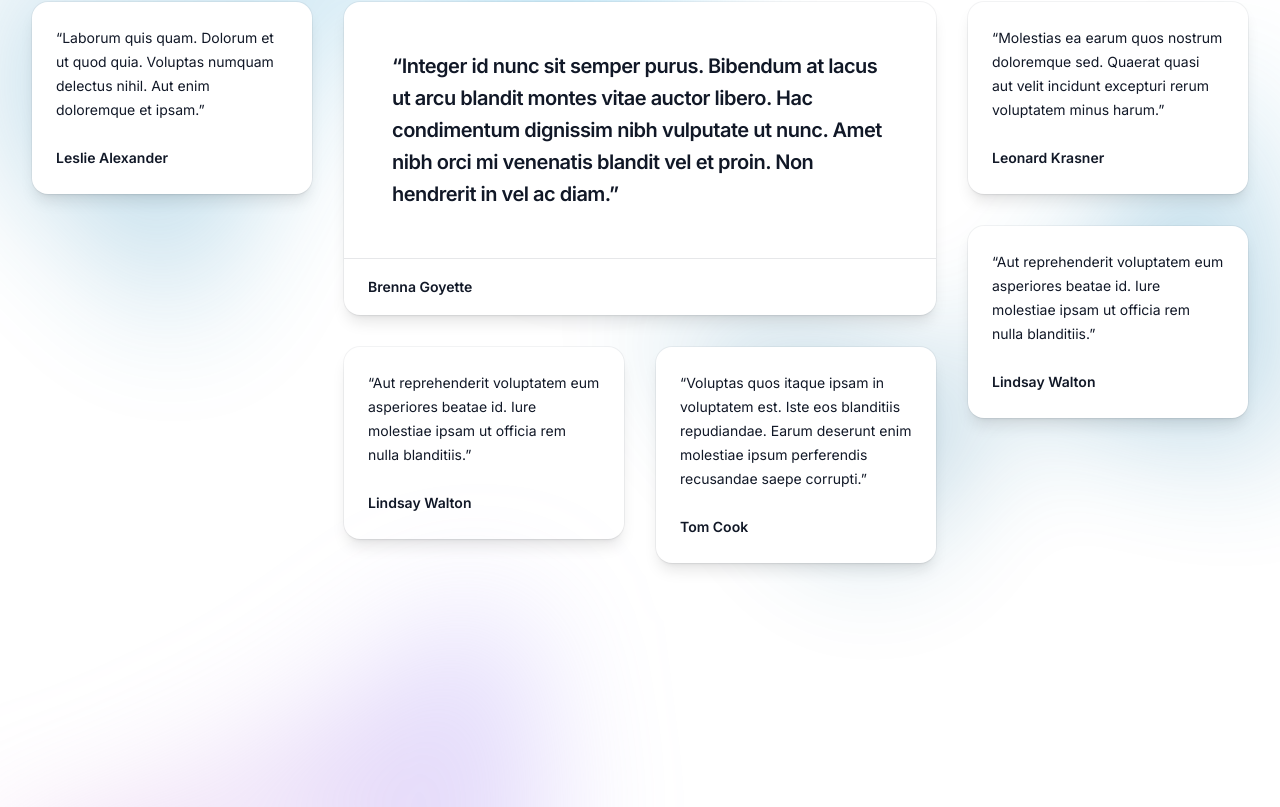
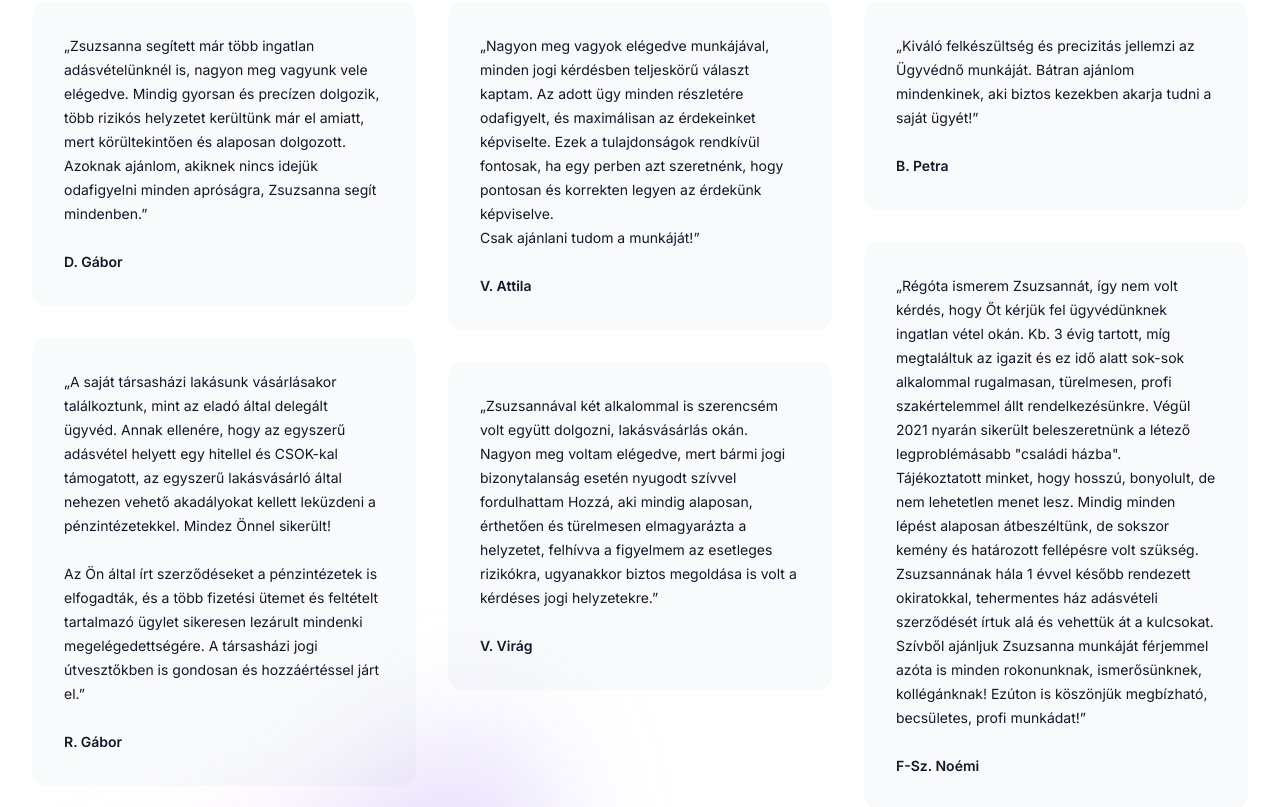
Before and after one commit to gabordobrei/drkormos.hu, a Next.js app: page /rolam in a window 1280 px wide. Shown: the part 1273-2080 px from the top of the page. Built offline with nearby package versions, Linux system fonts and the light colour scheme.

Commit message:
Change testimonies design to fit larges content

```diff
--- a/src/app/page.tsx
+++ b/src/app/page.tsx
@@ -141,7 +141,7 @@ function Testimonies() {
             {/*  alt=""*/}
             {/*/>*/}
             <div className="mt-4 flex items-center justify-center space-x-3 text-base">
-              <div className="font-semibold text-gray-900">Ingatlan ügyes ügyfél</div>
+              <div className="font-semibold text-gray-900">D. Gábor</div>
               {/*<svg viewBox="0 0 2 2" width={3} height={3} aria-hidden="true" className="fill-gray-900">*/}
               {/*  <circle cx={1} cy={1} r={1} />*/}
               {/*</svg>*/}
--- a/src/app/rolam/page.tsx
+++ b/src/app/rolam/page.tsx
@@ -59,140 +59,131 @@ function Hero() {
 }
 
 function Testimonies() {
-  const featuredTestimonial = {
-    body: 'Integer id nunc sit semper purus. Bibendum at lacus ut arcu blandit montes vitae auctor libero. Hac condimentum dignissim nibh vulputate ut nunc. Amet nibh orci mi venenatis blandit vel et proin. Non hendrerit in vel ac diam.',
+  const testimonials = [
+    {
+      body: (
+        <p>
+          „Zsuzsanna segített már több ingatlan adásvételünknél is, nagyon meg vagyunk vele elégedve. Mindig gyorsan és
+          precízen dolgozik, több rizikós helyzetet kerültünk már el amiatt, mert körültekintően és alaposan dolgozott.
+          Azoknak ajánlom, akiknek nincs idejük odafigyelni minden apróságra, Zsuzsanna segít mindenben.”
+        </p>
+      ),
       author: {
-      name: 'Brenna Goyette'
-    }
-  };
-  const testimonials = [
-    [
-      [
-        {
-          body: 'Laborum quis quam. Dolorum et ut quod quia. Voluptas numquam delectus nihil. Aut enim doloremque et ipsam.',
-          author: {
-            name: 'Leslie Alexander'
-          }
-        }
-        // More testimonials...
-      ],
-      [
-        {
-          body: 'Aut reprehenderit voluptatem eum asperiores beatae id. Iure molestiae ipsam ut officia rem nulla blanditiis.',
-          author: {
-            name: 'Lindsay Walton'
-          }
-        }
-        // More testimonials...
-      ]
-    ],
-    [
-      [
-        {
-          body: 'Voluptas quos itaque ipsam in voluptatem est. Iste eos blanditiis repudiandae. Earum deserunt enim molestiae ipsum perferendis recusandae saepe corrupti.',
-          author: {
-            name: 'Tom Cook'
-          }
-        }
-        // More testimonials...
-      ],
-      [
-        {
-          body: 'Molestias ea earum quos nostrum doloremque sed. Quaerat quasi aut velit incidunt excepturi rerum voluptatem minus harum.',
-          author: {
-            name: 'Leonard Krasner'
+        name: 'D. Gábor'
       }
     },
     {
-          body: 'Aut reprehenderit voluptatem eum asperiores beatae id. Iure molestiae ipsam ut officia rem nulla blanditiis.',
+      body: (
+        <>
+          <p>
+            „A saját társasházi lakásunk vásárlásakor találkoztunk, mint az eladó által delegált ügyvéd. Annak ellenére,
+            hogy az egyszerű adásvétel helyett egy hitellel és CSOK-kal támogatott, az egyszerű lakásvásárló által
+            nehezen vehető akadályokat kellett leküzdeni a pénzintézetekkel. Mindez Önnel sikerült!
+          </p>
+          <br />
+          <p>
+            Az Ön által írt szerződéseket a pénzintézetek is elfogadták, és a több fizetési ütemet és feltételt
+            tartalmazó ügylet sikeresen lezárult mindenki megelégedettségére. A társasházi jogi útvesztőkben is gondosan
+            és hozzáértéssel járt el.”
+          </p>
+        </>
+      ),
       author: {
-            name: 'Lindsay Walton'
+        name: 'R. Gábor'
+      }
+    },
+    {
+      body: (
+        <>
+          <p>
+            „Nagyon meg vagyok elégedve munkájával, minden jogi kérdésben teljeskörű választ kaptam. Az adott ügy minden
+            részletére odafigyelt, és maximálisan az érdekeinket képviselte. Ezek a tulajdonságok rendkívül fontosak, ha
+            egy perben azt szeretnénk, hogy pontosan és korrekten legyen az érdekünk képviselve.
+          </p>
+          <p>Csak ajánlani tudom a munkáját!”</p>
+        </>
+      ),
+      author: {
+        name: 'V. Attila'
+      }
+    },
+    {
+      body: (
+        <>
+          <p>„Zsuzsannával két alkalommal is szerencsém volt együtt dolgozni, lakásvásárlás okán.</p>
+          <p>
+            Nagyon meg voltam elégedve, mert bármi jogi bizonytalanság esetén nyugodt szívvel fordulhattam Hozzá, aki
+            mindig alaposan, érthetően és türelmesen elmagyarázta a helyzetet, felhívva a figyelmem az esetleges
+            rizikókra, ugyanakkor biztos megoldása is volt a kérdéses jogi helyzetekre.”
+          </p>
+        </>
+      ),
+      author: {
+        name: 'V. Virág'
+      }
+    },
+    {
+      body: (
+        <p>
+          „Kiváló felkészültség és precizitás jellemzi az Ügyvédnő munkáját. Bátran ajánlom mindenkinek, aki biztos
+          kezekben akarja tudni a saját ügyét!”
+        </p>
+      ),
+      author: {
+        name: 'B. Petra'
+      }
+    },
+    {
+      body: (
+        <>
+          <p>
+            „Régóta ismerem Zsuzsannát, így nem volt kérdés, hogy Őt kérjük fel ügyvédünknek ingatlan vétel okán. Kb. 3
+            évig tartott, míg megtaláltuk az igazit és ez idő alatt sok-sok alkalommal rugalmasan, türelmesen, profi
+            szakértelemmel állt rendelkezésünkre. Végül 2021 nyarán sikerült beleszeretnünk a létező legproblémásabb
+            "családi házba".
+          </p>
+          <p>
+            Tájékoztatott minket, hogy hosszú, bonyolult, de nem lehetetlen menet lesz. Mindig minden lépést alaposan
+            átbeszéltünk, de sokszor kemény és határozott fellépésre volt szükség. Zsuzsannának hála 1 évvel később
+            rendezett okiratokkal, tehermentes ház adásvételi szerződését írtuk alá és vehettük át a kulcsokat.
+          </p>
+          <p>
+            Szívből ajánljuk Zsuzsanna munkáját férjemmel azóta is minden rokonunknak, ismerősünknek, kollégánknak!
+            Ezúton is köszönjük megbízható, becsületes, profi munkádat!”
+          </p>
+        </>
+      ),
+      author: {
+        name: 'F-Sz. Noémi'
       }
     }
-        // More testimonials...
-      ]
-    ]
   ];
-
-  function classNames(...classes: string[]) {
-    return classes.filter(Boolean).join(' ');
-  }
-
   return (
-    <div className="relative isolate bg-white pb-32 pt-24 sm:pt-32">
-      <div
-        className="absolute inset-x-0 top-1/2 -z-10 -translate-y-1/2 transform-gpu overflow-hidden opacity-30 blur-3xl"
-        aria-hidden="true"
-      >
-        <div
-          className="ml-[max(50%,38rem)] aspect-[1313/771] w-[82.0625rem] bg-gradient-to-tr from-sky-800 to-sky-400"
-          style={{
-            clipPath:
-              'polygon(74.1% 44.1%, 100% 61.6%, 97.5% 26.9%, 85.5% 0.1%, 80.7% 2%, 72.5% 32.5%, 60.2% 62.4%, 52.4% 68.1%, 47.5% 58.3%, 45.2% 34.5%, 27.5% 76.7%, 0.1% 64.9%, 17.9% 100%, 27.6% 76.8%, 76.1% 97.7%, 74.1% 44.1%)'
-          }}
-        />
-      </div>
-      <div
-        className="absolute inset-x-0 top-0 -z-10 flex transform-gpu overflow-hidden pt-32 opacity-25 blur-3xl sm:pt-40 xl:justify-end"
-        aria-hidden="true"
-      >
-        <div
-          className="ml-[-22rem] aspect-[1313/771] w-[82.0625rem] flex-none origin-top-right rotate-[30deg] bg-gradient-to-tr from-sky-800 to-sky-400 xl:ml-0 xl:mr-[calc(50%-12rem)]"
-          style={{
-            clipPath:
-              'polygon(74.1% 44.1%, 100% 61.6%, 97.5% 26.9%, 85.5% 0.1%, 80.7% 2%, 72.5% 32.5%, 60.2% 62.4%, 52.4% 68.1%, 47.5% 58.3%, 45.2% 34.5%, 27.5% 76.7%, 0.1% 64.9%, 17.9% 100%, 27.6% 76.8%, 76.1% 97.7%, 74.1% 44.1%)'
-          }}
-        />
-      </div>
+    <div className="bg-white pt-20 sm:pt-32">
       <div className="mx-auto max-w-7xl px-6 lg:px-8">
         <div className="mx-auto max-w-xl text-center">
           <h2 className="text-lg font-semibold leading-8 tracking-tight text-indigo-600">Rólam mondták</h2>
           <p className="mt-2 text-3xl font-bold tracking-tight text-gray-900 sm:text-4xl">
-            {/*We have worked with thousands of amazing people*/}
             Rengeteg elégedett ügyféllel dolgoztam együtt
           </p>
         </div>
-        <div className="mx-auto mt-16 grid max-w-2xl grid-cols-1 grid-rows-1 gap-8 text-sm leading-6 text-gray-900 sm:mt-20 sm:grid-cols-2 xl:mx-0 xl:max-w-none xl:grid-flow-col xl:grid-cols-4">
-          <figure className="rounded-2xl bg-white shadow-lg ring-1 ring-gray-900/5 sm:col-span-2 xl:col-start-2 xl:row-end-1">
-            <blockquote className="p-6 text-lg font-semibold leading-7 tracking-tight text-gray-900 sm:p-12 sm:text-xl sm:leading-8">
-              <p>{`“${featuredTestimonial.body}”`}</p>
-            </blockquote>
-            <figcaption className="border-t border-gray-900/10 px-6 py-4">
-              <div className="font-semibold">{featuredTestimonial.author.name}</div>
+        <div className="mx-auto mt-16 flow-root max-w-2xl sm:mt-20 lg:mx-0 lg:max-w-none">
+          <div className="-mt-8 sm:-mx-4 sm:columns-2 sm:text-[0] lg:columns-3">
+            {testimonials.map(testimonial => (
+              <div key={testimonial.author.name} className="pt-8 sm:inline-block sm:w-full sm:px-4">
+                <figure className="rounded-2xl bg-gray-50 p-8 text-sm leading-6">
+                  <blockquote className="text-gray-900">{testimonial.body}</blockquote>
+                  <figcaption className="mt-6 flex items-center gap-x-4">
+                    <div>
+                      <div className="font-semibold text-gray-900">{testimonial.author.name}</div>
+                    </div>
                   </figcaption>
                 </figure>
-          {testimonials.map((columnGroup, columnGroupIdx) => (
-            <div key={columnGroupIdx} className="space-y-8 xl:contents xl:space-y-0">
-              {columnGroup.map((column, columnIdx) => (
-                <div
-                  key={columnIdx}
-                  className={classNames(
-                    (columnGroupIdx === 0 && columnIdx === 0) ||
-                      (columnGroupIdx === testimonials.length - 1 && columnIdx === columnGroup.length - 1)
-                      ? 'xl:row-span-2'
-                      : 'xl:row-start-1',
-                    'space-y-8'
-                  )}
-                >
-                  {column.map(testimonial => (
-                    <figure
-                      key={testimonial.author.name}
-                      className="rounded-2xl bg-white p-6 shadow-lg ring-1 ring-gray-900/5"
-                    >
-                      <blockquote className="text-gray-900">
-                        <p>{`“${testimonial.body}”`}</p>
-                      </blockquote>
-                      <figcaption className="mt-6">
-                        <div className="font-semibold">{testimonial.author.name}</div>
-                      </figcaption>
-                    </figure>
-                  ))}
-                </div>
-              ))}
               </div>
             ))}
           </div>
         </div>
       </div>
+    </div>
   );
 }
```
Lines whose indentation alone changed are shown as unchanged.
